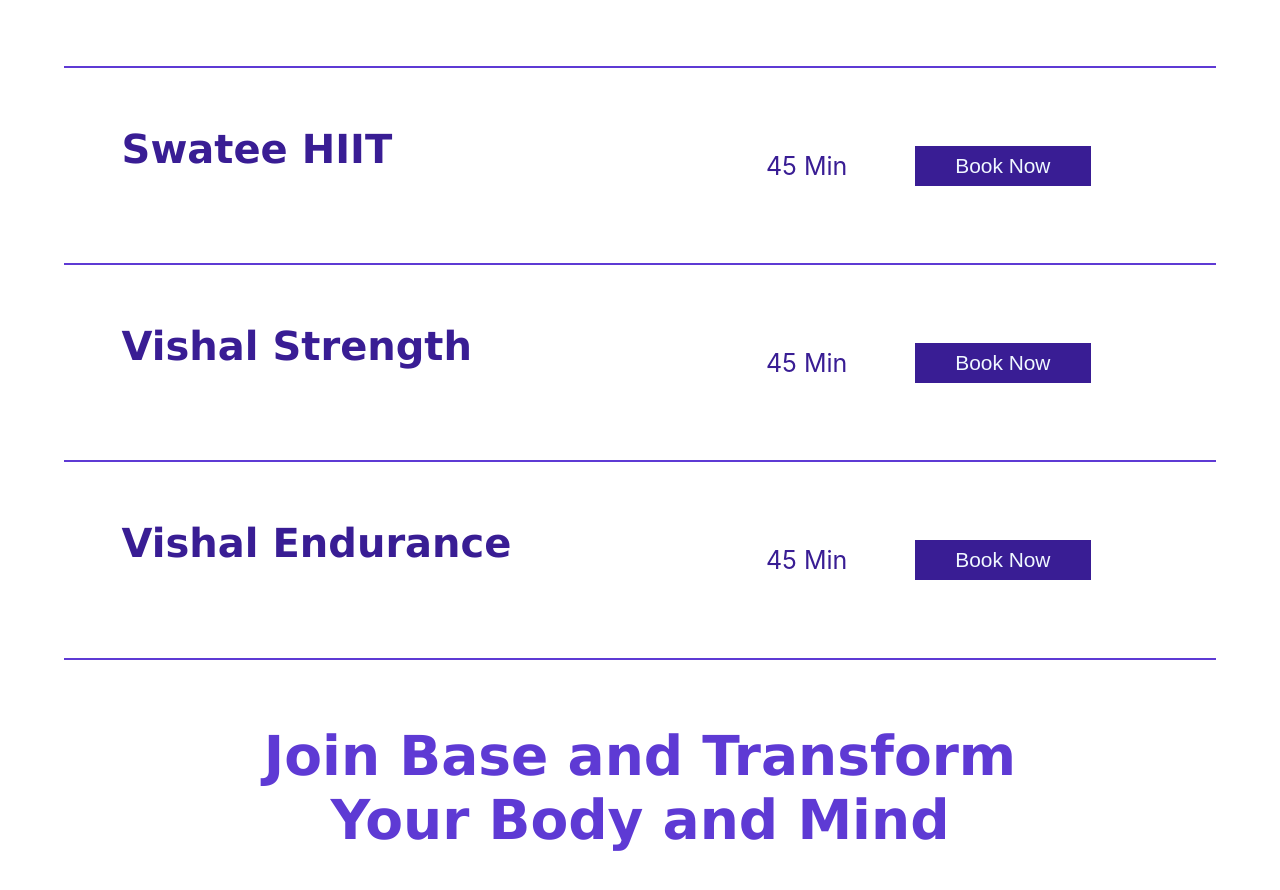
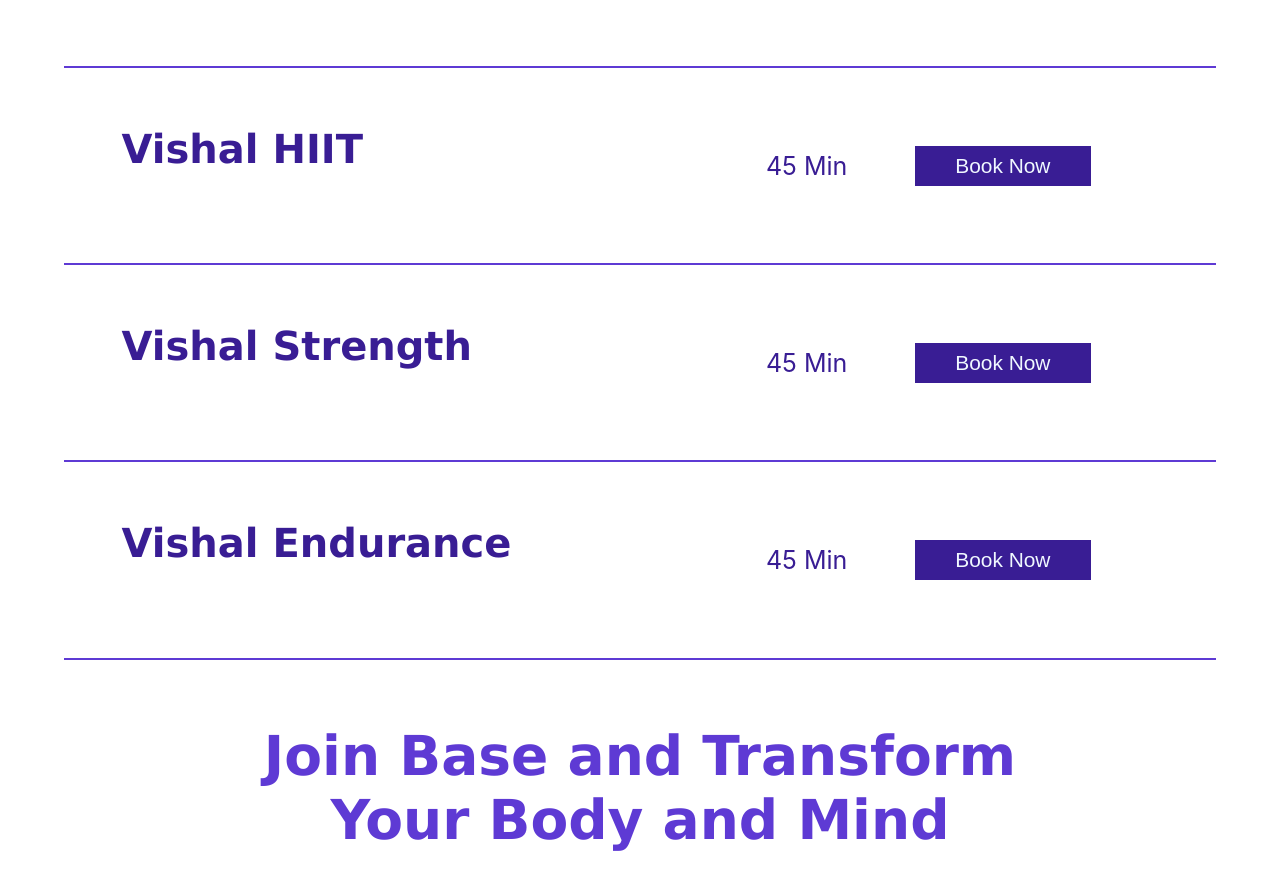
Before and after one commit to sachinCodes98/vishalswateewellness, a React (Create React App) app in the folder website/: page / in a window 1280 px wide. Shown: the part 1680-2570 px from the top of the page. Built offline with nearby package versions, Linux system fonts and the light colour scheme.

Commit message:
Update Classes.jsx

```diff
--- a/website/src/components/Classes/Classes.jsx
+++ b/website/src/components/Classes/Classes.jsx
@@ -22,7 +22,7 @@ const Classes = () => {
               shouldAnimate ? styles.animated : ""
             }`}
           >
-            <span>Swatee HIIT</span>
+            <span>Vishal HIIT</span>
             <p>45 Min</p>
             <Button1
               name={"Book Now"}
```
